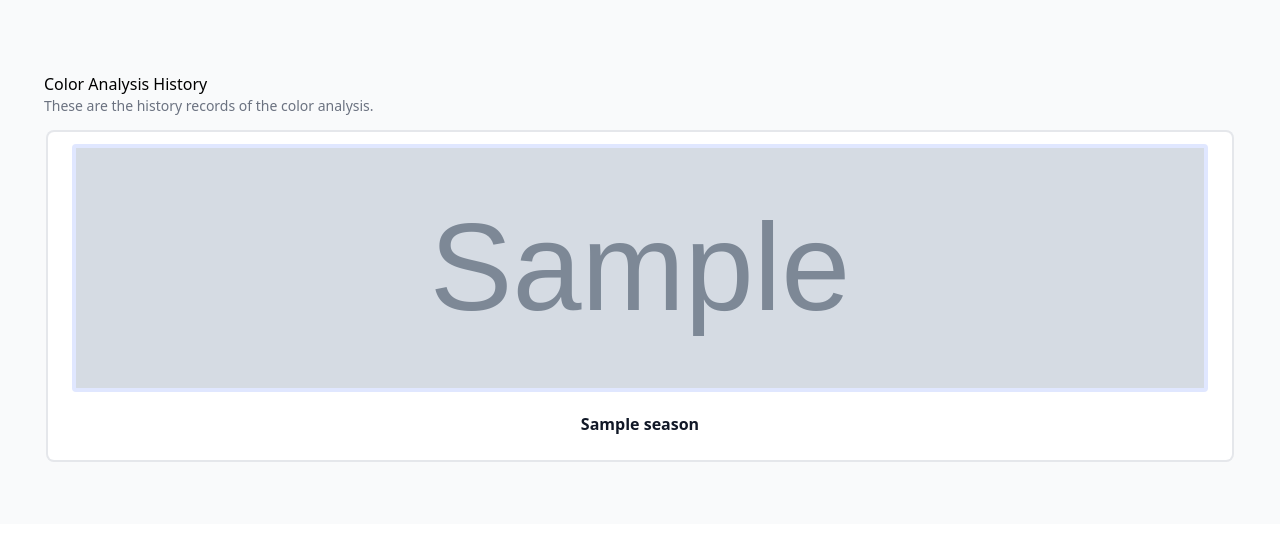
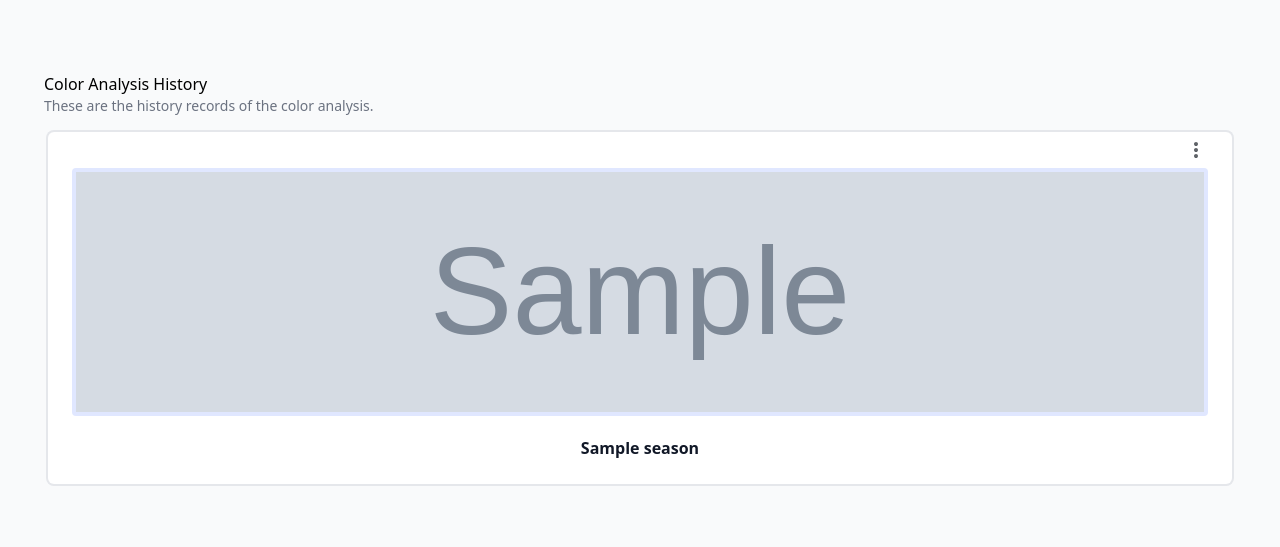
Before and after one commit to MoShannnn/color, a Django app: template app/templates/app/history.html in a window 1280 px wide. Shown: the top 547 px of the page. Run offline with Django 3.2, Linux system fonts and the light colour scheme; the template is opened without the code that fills it: most values are stand-ins (such as "Sample title", 1, 10 or a date in 2020); style sheets or scripts are compiled from the project's sources; some libraries are stand-ins or nearby versions.

Commit message:
Added Delete button

```diff
--- a/app/templates/app/history.html
+++ b/app/templates/app/history.html
@@ -17,15 +17,13 @@ History
     position: relative;
     --tw-bg-opacity: 1;
     background-color: rgb(255 255 255 / var(--tw-bg-opacity));
-    padding: 12px 24px;
+    padding: 6px 24px 12px;
     --tw-shadow: 0 1px 2px 0 rgba(0, 0, 0, 0.05);
     --tw-shadow-colored: 0 1px 2px 0 var(--tw-shadow-color);
     box-shadow: var(--tw-ring-offset-shadow, 0 0 #0000),
       var(--tw-ring-shadow, 0 0 #0000), var(--tw-shadow);
-    --tw-ring-offset-shadow: var(--tw-ring-inset) 0 0 0
-      var(--tw-ring-offset-width) var(--tw-ring-offset-color);
-    --tw-ring-shadow: var(--tw-ring-inset) 0 0 0
-      calc(2px + var(--tw-ring-offset-width)) var(--tw-ring-color);
+    --tw-ring-offset-shadow: var(--tw-ring-inset) 0 0 0 var(--tw-ring-offset-width) var(--tw-ring-offset-color);
+    --tw-ring-shadow: var(--tw-ring-inset) 0 0 0 calc(2px + var(--tw-ring-offset-width)) var(--tw-ring-color);
     box-shadow: var(--tw-ring-offset-shadow), var(--tw-ring-shadow),
       var(--tw-shadow, 0 0 #0000);
     --tw-ring-opacity: 1;
@@ -40,6 +38,52 @@ History
     height: 240px;
     object-fit: cover;
   }
+
+  .toolbar-icon {
+    background: none;
+    border: none;
+    color: white;
+    font-size: 20px;
+    cursor: pointer;
+    outline: none;
+    padding: 0px !important;
+  }
+
+  .action-btn {
+    background-color: rgb(248 113 113);
+    color: white;
+    border: none;
+    padding: 8px 12px;
+    border-radius: 4px;
+    cursor: pointer;
+    display: block;
+    width: 100%;
+    text-align: left;
+    transition: background-color 0.3s ease;
+  }
+
+  .action-btn:hover {
+    background-color: rgb(239 68 68);
+  }
+
+  .card-toolbar {
+    position: relative;
+    display: flex;
+    justify-content: end;
+    margin-bottom: 6px;
+  }
+
+  .toolbar-actions {
+    display: none;
+    position: absolute;
+    right: 0;
+    top: 100%;
+    background-color: #fff;
+    box-shadow: 0 4px 8px rgba(0, 0, 0, 0.1);
+    border-radius: 4px;
+    padding: 8px;
+    z-index: 10;
+  }
 </style>
 {% endblock %} {% block body %}
 <div class="flex h-full w-full flex-col bg-gray-50 p-6 pb-10">
@@ -49,58 +93,69 @@ History
       These are the history records of the color analysis.
     </p>
   </div>
-  <div
-    class="mt-3 grid select-none gap-5 p-1 tablet:grid-cols-2 desktop:grid-cols-3"
-  >
+  <div class="mt-3 grid select-none gap-5 p-1 tablet:grid-cols-2 desktop:grid-cols-3">
+
+    {% for image in images %}
       <div class="style-card">
-      {% for image in images %}
-      <div
-        class="flex items-center justify-center rounded bg-indigo-100 p-1 font-medium text-indigo-600"
-      >
+        <div class="card-toolbar">
+          <button class="toolbar-icon" onclick="toggleToolbar(event)">
+            <svg xmlns="http://www.w3.org/2000/svg" height="24px" viewBox="0 -960 960 960" width="24px" fill="#5f6368">
+              <path
+                d="M480-160q-33 0-56.5-23.5T400-240q0-33 23.5-56.5T480-320q33 0 56.5 23.5T560-240q0 33-23.5 56.5T480-160Zm0-240q-33 0-56.5-23.5T400-480q0-33 23.5-56.5T480-560q33 0 56.5 23.5T560-480q0 33-23.5 56.5T480-400Zm0-240q-33 0-56.5-23.5T400-720q0-33 23.5-56.5T480-800q33 0 56.5 23.5T560-720q0 33-23.5 56.5T480-640Z" />
+            </svg>
+          </button>
+          <div class="toolbar-actions">
+            <button class="action-btn" onclick="deleteCard(event)">
+              Delete
+            </button>
+          </div>
+        </div>
+        <div class="flex items-center justify-center rounded bg-indigo-100 p-1 font-medium text-indigo-600">
           <!-- saved images -->
           <img src="{{ image.image.url }}" class="resultImage" alt="" />
         </div>
         <div class="my-2 mt-5">
           <div
-          class="mb-1 inline-flex justify-center w-full items-center font-semibold text-gray-900 hover:text-gray-600"
-        >
+            class="mb-1 inline-flex justify-center w-full items-center font-semibold text-gray-900 hover:text-gray-600">
             {{ image.season }}
           </div>
         </div>
+      </div>
     {% endfor %}
-    </div>
 
-    <!-- <div class="style-card">
-      <div
-        class="flex items-center justify-center rounded bg-indigo-100 p-1 font-medium text-indigo-600"
-      > -->
-        <!-- <img src="{% static 'images/test2.png' %}" class="resultImage" alt="" />
-      </div>
-      <div class="my-2 mt-5">
-        <div
-          class="mb-1 inline-flex justify-center w-full items-center font-semibold text-gray-900 hover:text-gray-600"
-        >
-          Light Summer
   </div>
 </div>
-    </div>
+{% endblock %}
 
-    <div class="style-card">
-      <div
-        class="flex items-center justify-center rounded bg-indigo-100 p-1 font-medium text-indigo-600"
-      >
-        <img src="{% static 'images/test3.jpg' %}" class="resultImage" alt="" />
-      </div>
-      <div class="my-2 mt-5">
-        <div
-          class="mb-1 inline-flex justify-center w-full items-center font-semibold text-gray-900 hover:text-gray-600"
-        >
-          Dark Autumn
-        </div>
-      </div>
-    </div> -->
-  </div>
-</div>
-{% endblock %} {% block scripts %}
+{% block scripts %}
 <script src="{% static 'js/uploadImage.js' %}"></script>
+
+<script>
+  function toggleToolbar(event) {
+    const toolbarIcon = event.currentTarget;
+    const toolbarActions = toolbarIcon.nextElementSibling;
+
+    // Toggle the visibility of the specific toolbar
+    toolbarActions.style.display = toolbarActions.style.display === 'block' ? 'none' : 'block';
+
+    // If the toolbar is open, add an event listener to close it when clicking outside
+    if (toolbarActions.style.display === 'block') {
+      document.addEventListener('click', (e) => closeToolbarOnClickOutside(e, toolbarActions, toolbarIcon));
+    }
+  }
+
+  function closeToolbarOnClickOutside(event, toolbarActions, toolbarIcon) {
+    // Check if the click is outside of the specific toolbar-actions and toolbar-icon
+    if (!toolbarActions.contains(event.target) && !toolbarIcon.contains(event.target)) {
+      toolbarActions.style.display = 'none';
+    }
+  }
+
+  function deleteCard(event) {
+    const card = event.currentTarget.closest('.style-card');
+    card.remove();
+    alert("Card deleted");
+  }
+
+</script>
 {% endblock %}
--- a/templates/contactUs.html
+++ b/templates/contactUs.html
@@ -37,7 +37,7 @@ Contact Us
                 True Color
             </h5>
             <span class="text-sm text-gray-500 dark:text-gray-400"
-                >Join TrueColor to present your best selves with confidence.</span
+                >Join TrueColor to present your best selves with confidence!</span
             >
             <div class="flex mt-4 md:mt-8">
                 <a
```
Lines whose indentation alone changed are shown as unchanged.
